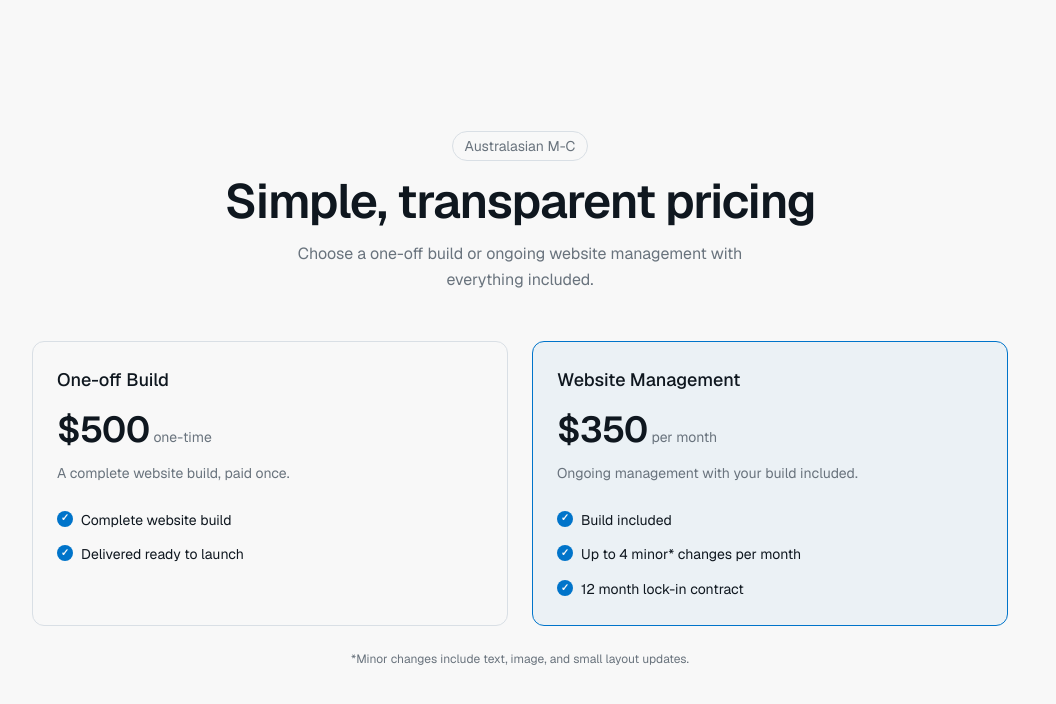
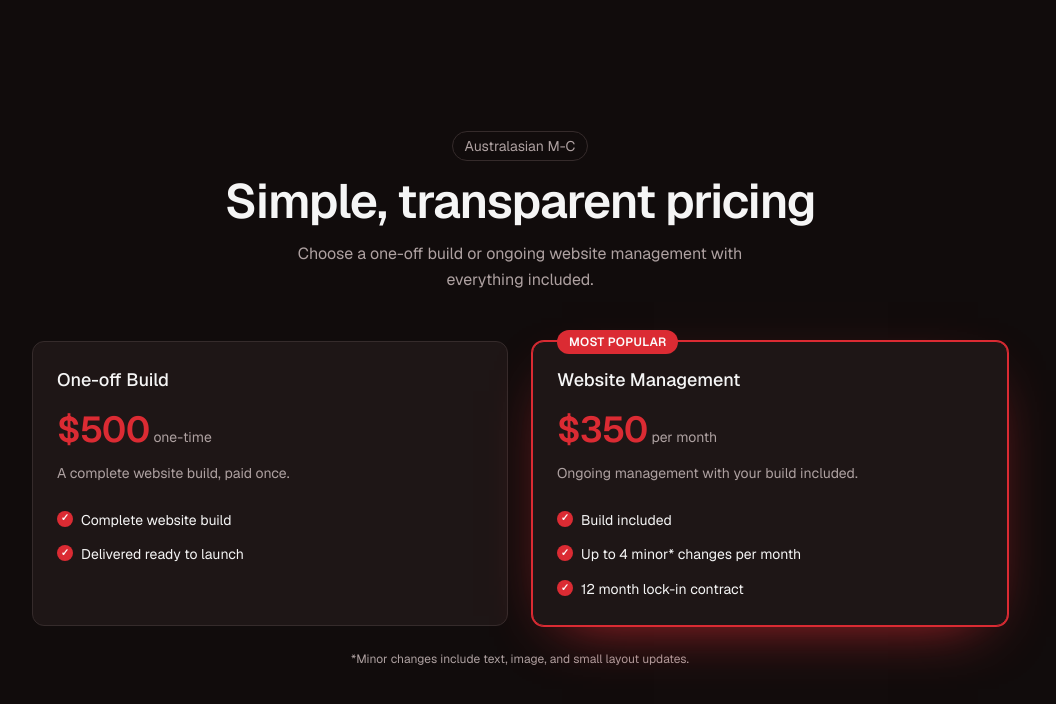
Before and after one commit to Torren-Cyber/Australasian-M-C, a Next.js app: page / in a window 1280 px wide. Shown: the top 704 px of the page, without its empty margins (120-1176 px from the left). Built offline with nearby package versions, Linux system fonts and the light colour scheme.

Commit message:
Restyle pricing in red and black theme

```diff
--- a/app/globals.css
+++ b/app/globals.css
@@ -4,11 +4,13 @@
   --font-sans: "Geist", "Geist Fallback", ui-sans-serif, system-ui, sans-serif;
   --font-mono: "Geist Mono", "Geist Mono Fallback", ui-monospace, monospace;
 
-  --color-background: oklch(0.98 0 0);
-  --color-foreground: oklch(0.2 0.02 250);
-  --color-muted: oklch(0.55 0.02 250);
-  --color-accent: oklch(0.55 0.16 250);
-  --color-border: oklch(0.9 0.01 250);
+  --color-background: oklch(0.16 0.008 20);
+  --color-surface: oklch(0.21 0.012 20);
+  --color-foreground: oklch(0.97 0 0);
+  --color-muted: oklch(0.72 0.015 20);
+  --color-accent: oklch(0.58 0.21 25);
+  --color-accent-foreground: oklch(0.99 0 0);
+  --color-border: oklch(0.3 0.015 20);
 }
 
 html {
--- a/components/pricing-section.tsx
+++ b/components/pricing-section.tsx
@@ -28,15 +28,20 @@ export function PricingSection() {
         {plans.map((plan) => (
           <div
             key={plan.name}
-            className={`flex flex-col rounded-xl border p-6 ${
+            className={`relative flex flex-col rounded-xl border p-6 ${
               plan.highlighted
-                ? "border-accent bg-accent/5"
-                : "border-border bg-background"
+                ? "border-accent bg-surface shadow-[0_0_0_1px_var(--color-accent),0_20px_60px_-30px_var(--color-accent)]"
+                : "border-border bg-surface"
             }`}
           >
+            {plan.highlighted && (
+              <span className="absolute -top-3 left-6 rounded-full bg-accent px-3 py-1 text-xs font-semibold uppercase tracking-wide text-accent-foreground">
+                Most popular
+              </span>
+            )}
             <h2 className="text-lg font-medium">{plan.name}</h2>
             <div className="mt-4 flex items-baseline gap-1">
-              <span className="text-4xl font-semibold tracking-tight">
+              <span className="text-4xl font-semibold tracking-tight text-accent">
                 {plan.price}
               </span>
               <span className="text-sm text-muted">{plan.cadence}</span>
@@ -49,7 +54,7 @@ export function PricingSection() {
                 <li key={feature} className="flex items-start gap-2">
                   <span
                     aria-hidden="true"
-                    className="mt-0.5 flex h-4 w-4 shrink-0 items-center justify-center rounded-full bg-accent text-[10px] font-bold text-background"
+                    className="mt-0.5 flex h-4 w-4 shrink-0 items-center justify-center rounded-full bg-accent text-[10px] font-bold text-accent-foreground"
                   >
                     ✓
                   </span>
```
